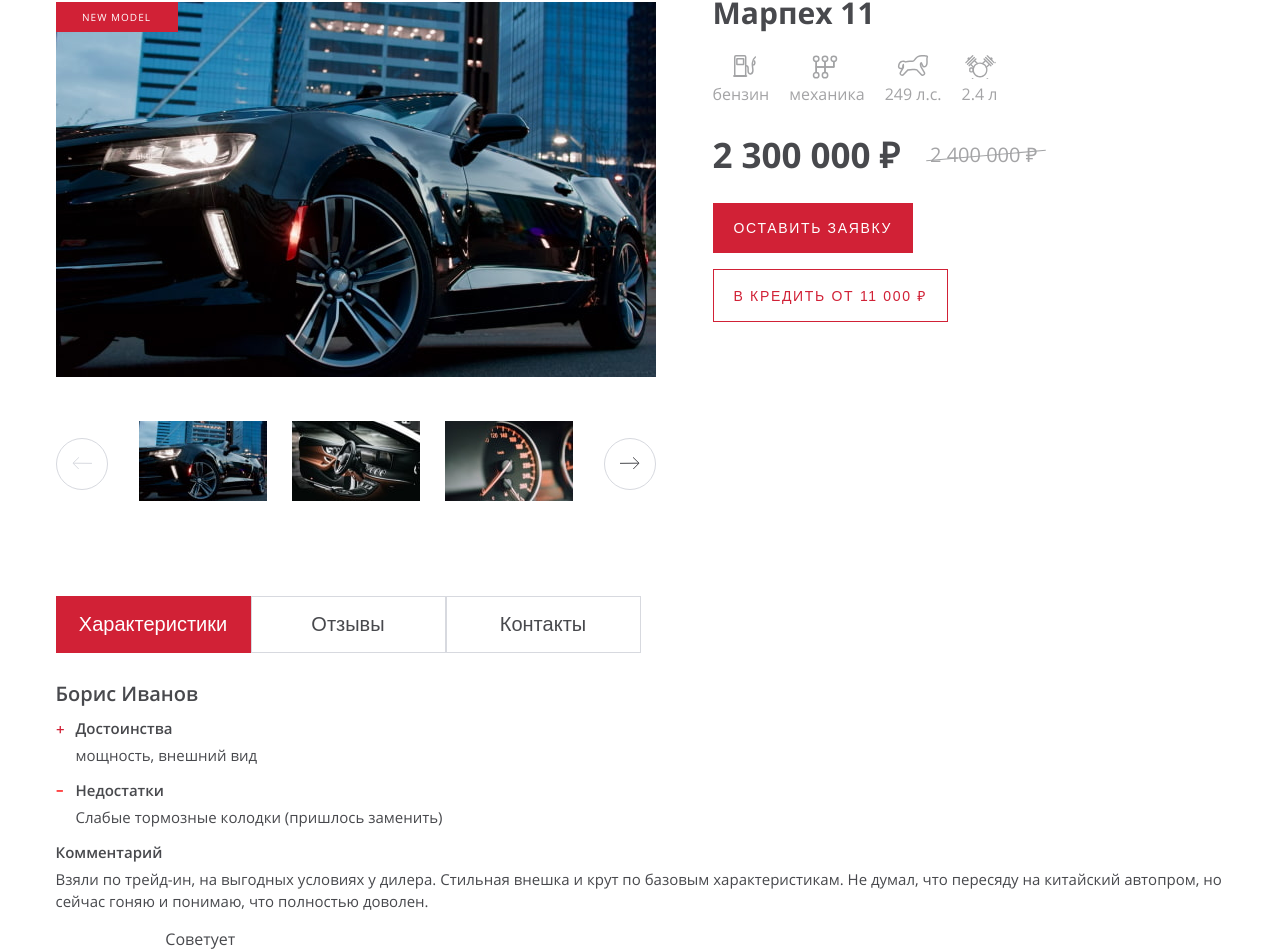
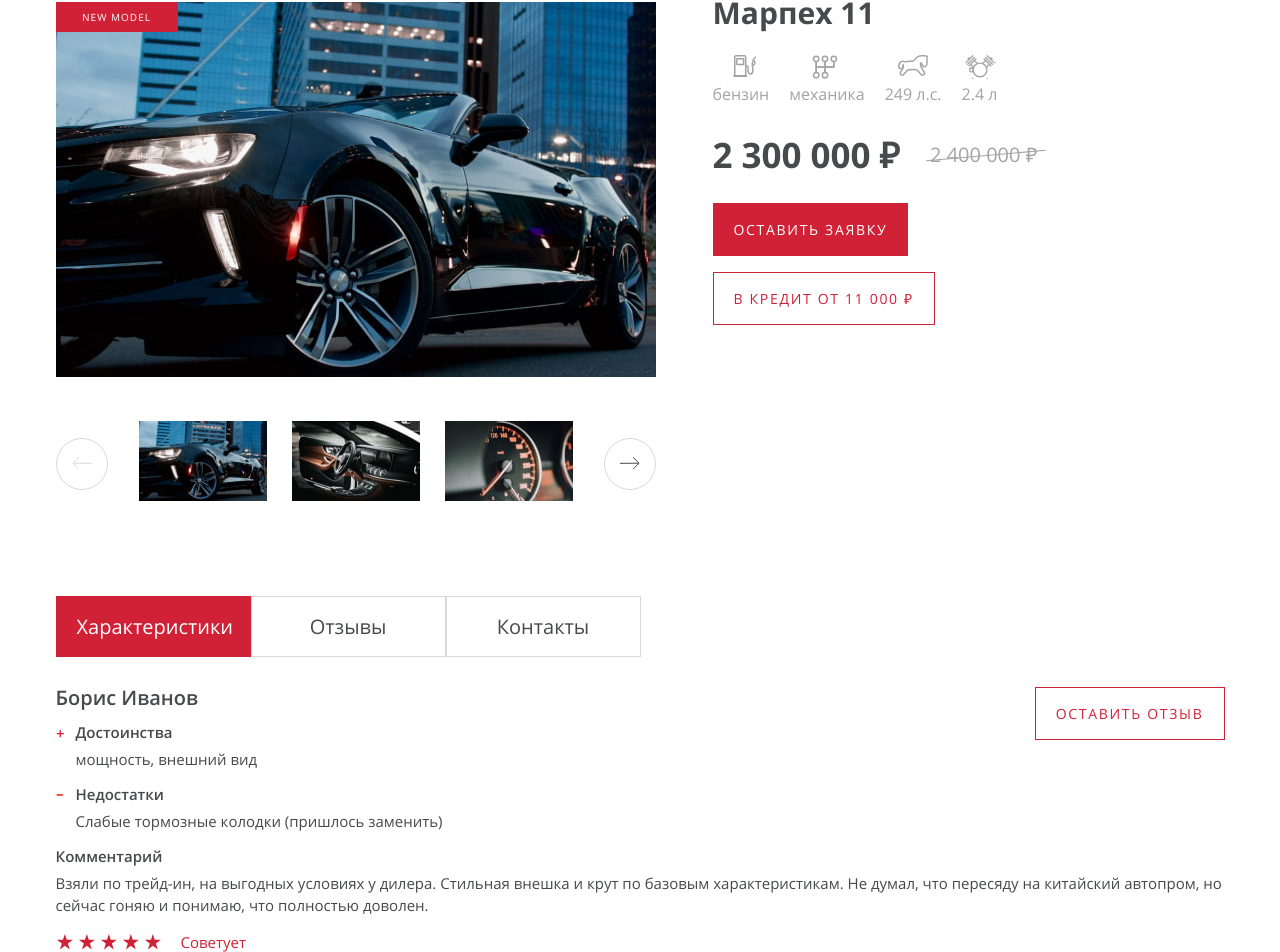
Before and after one commit to mantuok/avto-moto, a React (Create React App) app: page / in a window 1280 px wide. Shown: the part 156-1108 px from the top of the page. Built offline with nearby package versions, Linux system fonts and the light colour scheme.

Commit message:
Reviews Styling done

```diff
--- a/src/components/short-info/short-info.jsx
+++ b/src/components/short-info/short-info.jsx
@@ -18,7 +18,7 @@ const ShortInfo = () => {
         <span className="price price--old">{oldPrice}</span>
       </div>
       <button className="short-info__request">ОСТАВИТЬ ЗАЯВКУ</button>
-      <button className="short-info__loan">В КРЕДИТЬ ОТ 11 000 ₽</button>
+      <button className="short-info__loan">В КРЕДИТ ОТ 11 000 ₽</button>
     </section>
   )
 }
--- a/src/sass/blocks/detailed-info.scss
+++ b/src/sass/blocks/detailed-info.scss
@@ -10,7 +10,7 @@
 
   width: 195px;
 
-  font-style: inherit;
+  font-family: inherit;
   font-size: 20px;
   color: var(--font-basic);
 
--- /dev/null
+++ b/src/sass/blocks/rating.scss
@@ -0,0 +1,23 @@
+.rating {
+  display: flex;
+  align-items: center;
+}
+
+.rating__star {
+  width: 17px;
+  height: 17px;
+
+  background-repeat: no-repeat;
+
+  &:not(:last-child) {
+    margin-right: 5px;
+  }
+
+  &--active {
+    background-image: url("../../img/icon-star-active.svg");;
+  }
+
+  &--inactive {
+    background-image: url("../../img/icon-star-inactive.svg");;
+  }
+}
--- a/src/sass/blocks/review-text.scss
+++ b/src/sass/blocks/review-text.scss
@@ -10,26 +10,10 @@
 
   font-size: 15px;
   font-weight: 600;
-}
 
-.review-text__text {
-  margin: 0;
+  &--advantages {
+    padding-left: 20px;
 
-  font-size: 15px;
-}
-
-.review-text__text:not(:last-child) {
-  margin-bottom: 13px;
-}
-
-.review-text__heading--advantages,
-.review-text__heading--disadvantages,
-.review-text__text--advantages,
-.review-text__text--disadvantages {
-  padding-left: 20px;
-}
-
-.review-text__heading--advantages {
     &::before {
       content: "";
       position: absolute;
@@ -44,7 +28,9 @@
     }
   }
 
-.review-text__heading--disadvantages {
+  &--disadvantages {
+    padding-left: 20px;
+
     &::before {
       content: "";
       position: absolute;
@@ -58,3 +44,19 @@
       background-repeat: no-repeat;
     }
   }
+}
+
+.review-text__text {
+  margin: 0;
+
+  font-size: 15px;
+
+  &:not(:last-child) {
+    margin-bottom: 13px;
+  }
+
+  &--advantages,
+  &--disadvantages {
+    padding-left: 20px;
+  }
+}
--- a/src/sass/blocks/review.scss
+++ b/src/sass/blocks/review.scss
@@ -6,6 +6,11 @@
   "text text"
   "rating recommends"
   "date reply";
+  column-gap: 20px;
+
+  margin-bottom: 22px;
+
+  border-bottom: 0.5px solid var(--extra-light-decorative);
 }
 
 .review__author {
@@ -29,12 +34,33 @@
 
 .review__recommends {
   grid-area: recommends;
+
+  font-size: 15px;
+  color: var(--contrast);
 }
 
 .review__date {
   grid-area: date;
+
+  font-size: 14px;
+  color: var(--extra-light-decorative)
 }
 
 .review__reply {
   grid-area: reply;
+  justify-self: start;
+
+  padding: 0;
+
+  font-family: inherit;
+  font-size: 16px;
+  color: var(--contrast);
+
+  background-color: transparent;
+
+  border: none;
+
+  &:hover {
+    opacity: 0.5;
+  }
 }
--- a/src/sass/blocks/reviews.scss
+++ b/src/sass/blocks/reviews.scss
@@ -1,3 +1,15 @@
+.reviews {
+  position: relative;
+}
+
 .reviews__list {
   @include reset-list-style;
 }
+
+.reviews__add-review {
+  @include button;
+
+  position: absolute;
+  top: 0;
+  right: 0;
+}
--- a/src/sass/style.scss
+++ b/src/sass/style.scss
@@ -19,3 +19,4 @@
 @import './blocks/reviews.scss';
 @import './blocks/review.scss';
 @import './blocks/review-text.scss';
+@import './blocks/rating.scss';
--- a/src/sass/utils/mixins.scss
+++ b/src/sass/utils/mixins.scss
@@ -21,7 +21,7 @@
   padding-bottom: 16px;
   padding-left: 20px;
 
-  font-style: inherit;
+  font-family: inherit;
   font-size: 14px;
   color: var(--contrast);
   letter-spacing: 0.12em;
@@ -43,7 +43,7 @@
   padding-bottom: 16px;
   padding-left: 20px;
 
-  font-style: inherit;
+  font-family: inherit;
   font-size: 14px;
   color: var(--basic);
   letter-spacing: 0.12em;
```
Lines whose indentation alone changed are shown as unchanged.
